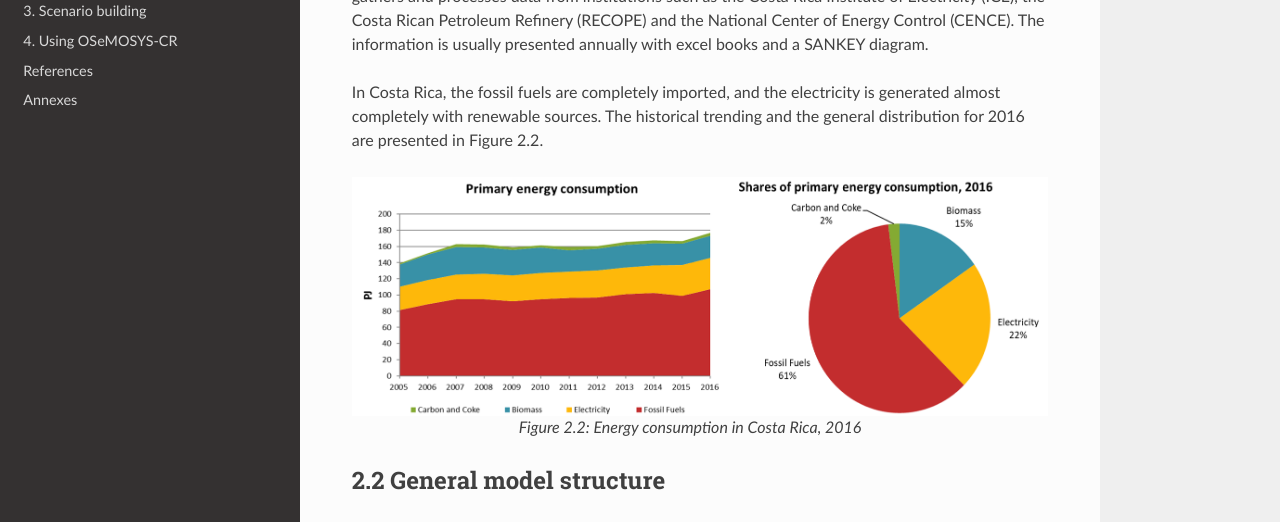
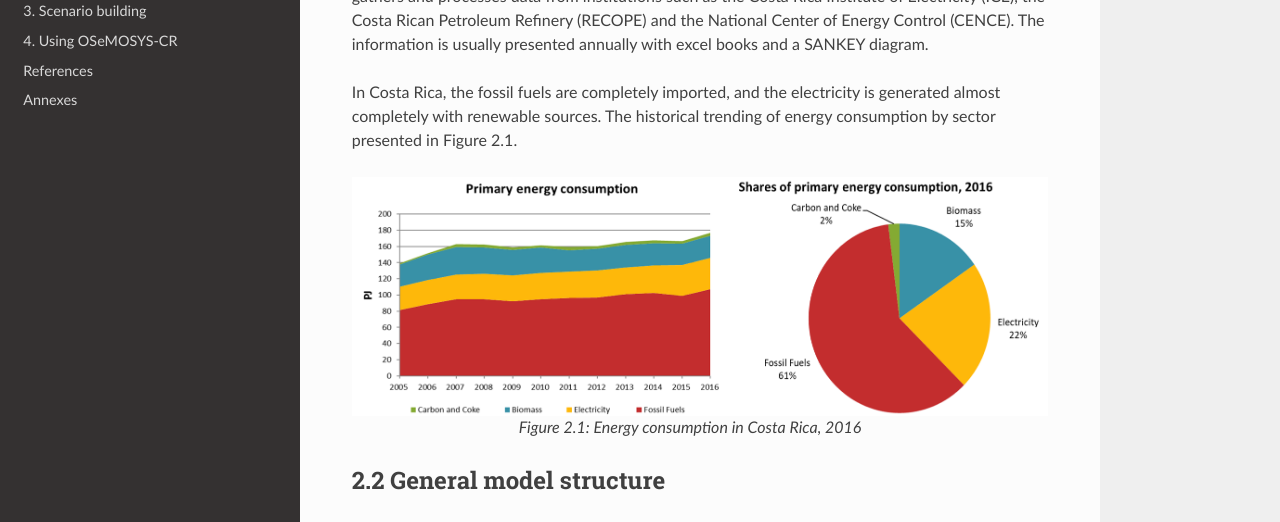
Before and after one commit to EPERLab/OSeMOSYS-CR, a Sphinx documentation site: the page built from docs/02EnergyModel.rst, in a window 1280 px wide and 900 px high. Shown: the part 375-897 px from the top of the window. Built offline with Sphinx 7.4.7 and the Read the Docs theme 2.0.0, drawn with Linux system fonts in a browser that asks for light colours; formulas are drawn with MathJax 3.

Commit message:
Update 02EnergyModel.rst

```diff
--- a/docs/02EnergyModel.rst
+++ b/docs/02EnergyModel.rst
@@ -8,13 +8,13 @@ This documentation has been structured to provide an overview of the energy sect
 
 The energy balance is the most important source of data for the energy model of OSeMOSYS-CR, which is prepared by the Secretariat of Planning of the Energy Subsector (SEPSE). The analysis gathers and processes data from institutions such as the Costa Rica Institute of Electricity (ICE), the Costa Rican Petroleum Refinery (RECOPE) and the National Center of Energy Control (CENCE). The information is usually presented annually with excel books and a SANKEY diagram.
 
-In Costa Rica, the fossil fuels are completely imported, and the electricity is generated almost completely with renewable sources. The historical trending and the general distribution for 2016 are presented in Figure 2.2.
+In Costa Rica, the fossil fuels are completely imported, and the electricity is generated almost completely with renewable sources. The historical trending of energy consumption by sector presented in Figure 2.1.
 
 .. figure:: img/Fig_CREnergyConsumption.png
    :align:   center
    :width:   700 px
 
-   *Figure 2.2: Energy consumption in Costa Rica, 2016*
+   *Figure 2.1: Energy consumption in Costa Rica, 2016*
 
 2.2 General model structure
 +++++++++
```
